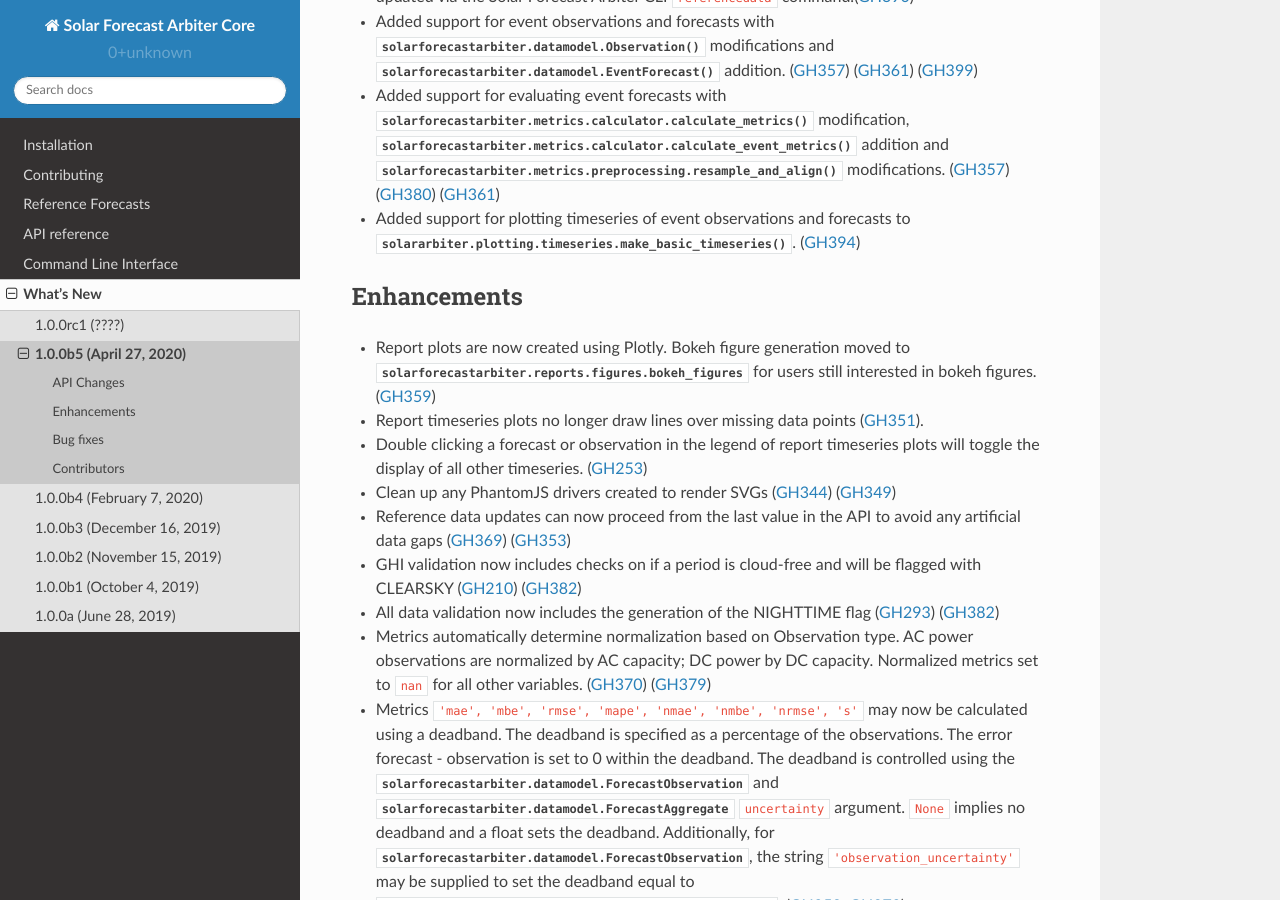
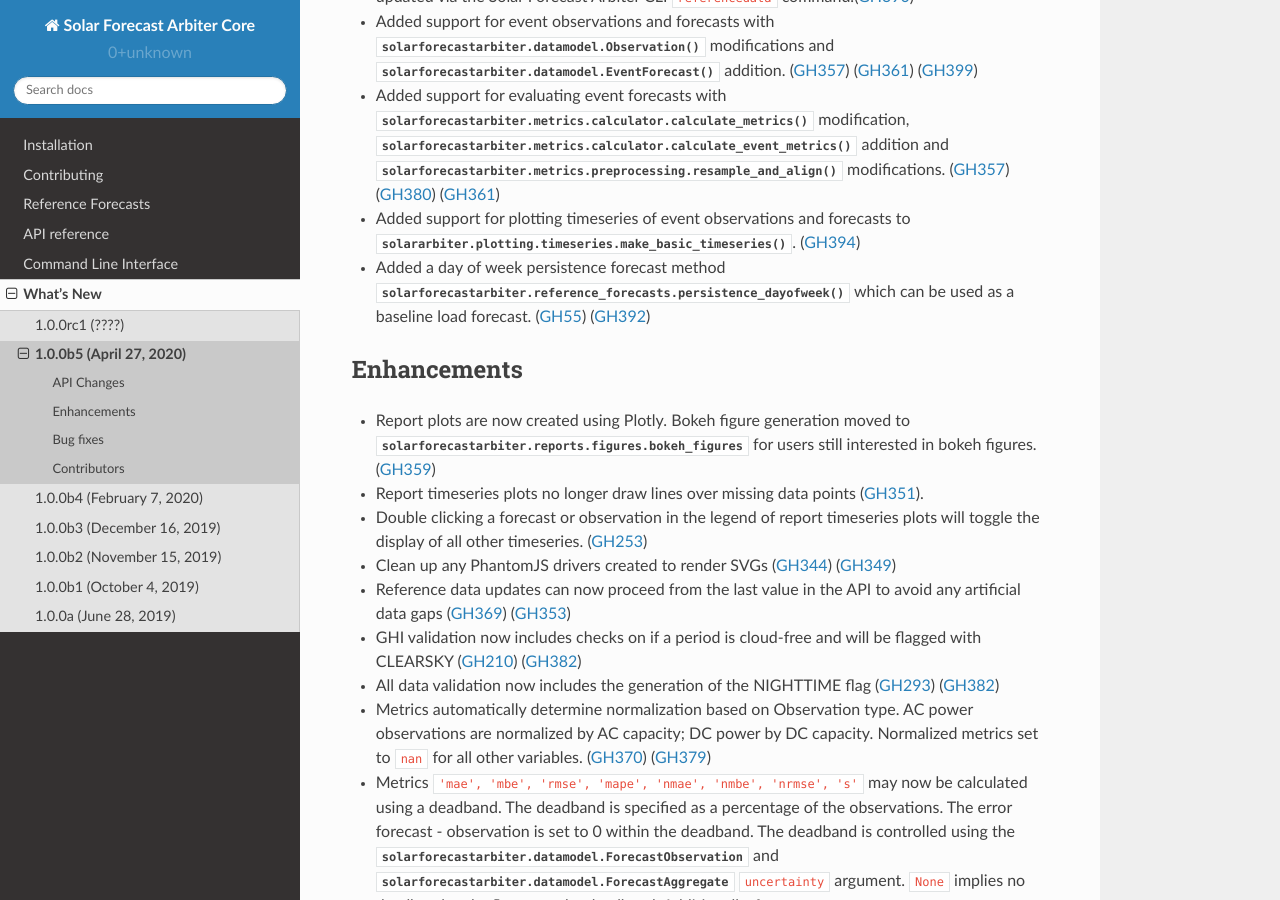
Before and after one commit to SolarArbiter/solarforecastarbiter-core, a Sphinx documentation site: the page built from docs/source/whatsnew/1.0.0b5.rst, in a window 1280 px wide and 900 px high, scrolled down 1656 px. Built offline with Sphinx 7.4.7 and the Read the Docs theme 2.0.0, drawn with Linux system fonts in a browser that asks for light colours.

Commit message:
docs/whatsnew: add note on day of week persistence

```diff
--- a/docs/source/whatsnew/1.0.0b5.rst
+++ b/docs/source/whatsnew/1.0.0b5.rst
@@ -84,6 +84,10 @@ API Changes
   :py:func:`solarforecastarbiter.metrics.preprocessing.resample_and_align` modifications. (:issue:`357`) (:issue:`380`) (:pull:`361`)
 * Added support for plotting timeseries of event observations and forecasts to
   :py:func:`solararbiter.plotting.timeseries.make_basic_timeseries`. (:pull:`394`)
+* Added a day of week persistence forecast method
+  :py:func:`solarforecastarbiter.reference_forecasts.persistence_dayofweek`
+  which can be used as a baseline load forecast. (:issue:`55`) (:pull:`392`)
+
 
 Enhancements
 ~~~~~~~~~~~~
```
